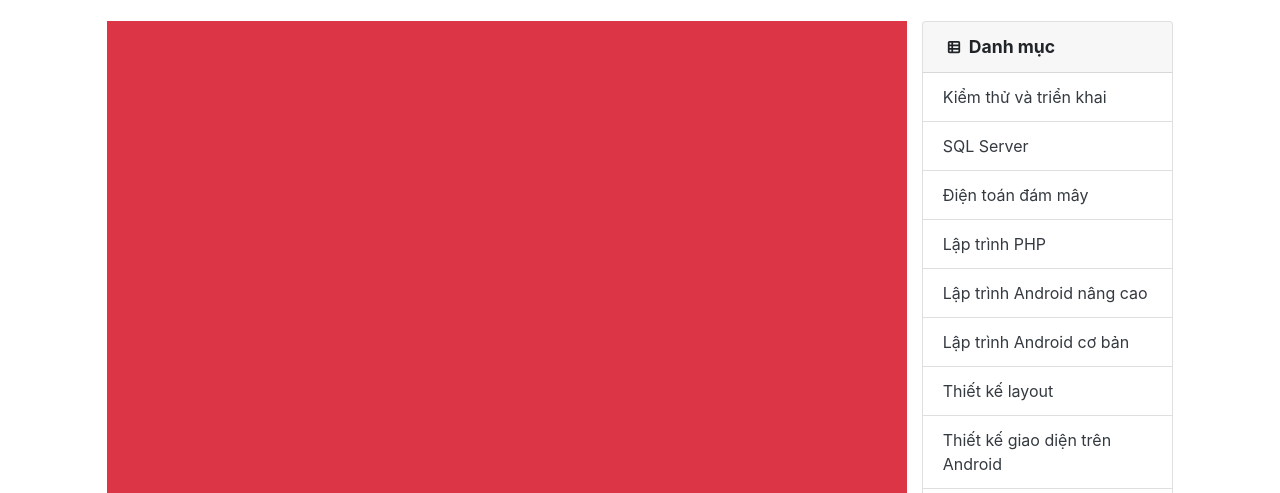
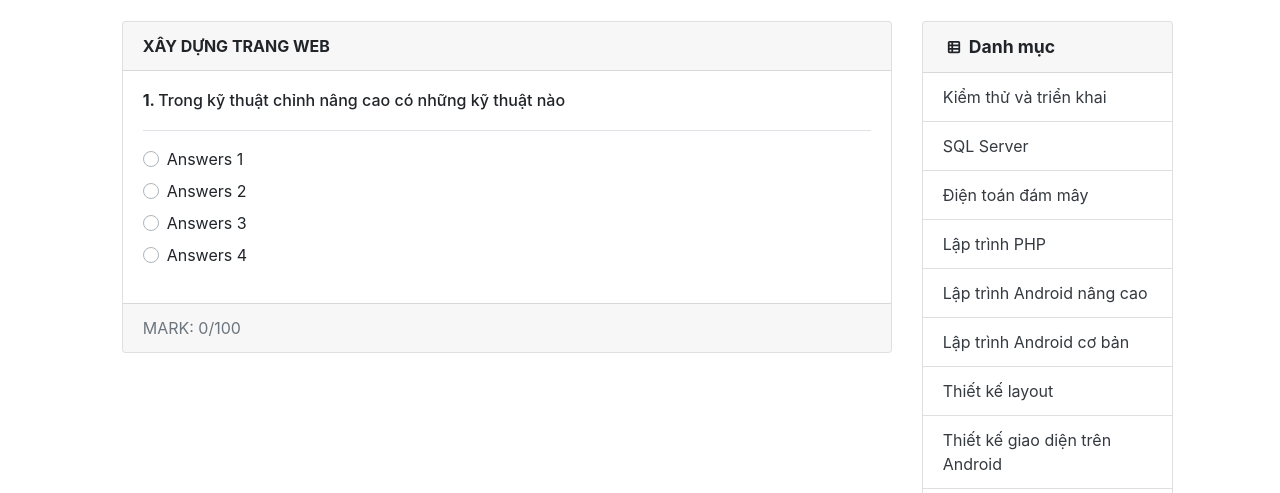
Before and after one commit to lequangphi0611/Web207-front_end_framword-assigment, a plain HTML site: page index.html in a window 1280 px wide. Shown: the part 459-952 px from the top of the page. Drawn offline with Linux system fonts and the light colour scheme.

Commit message:
12:12 23/03/2019

```diff
--- a/css/myStyle.css
+++ b/css/myStyle.css
@@ -67,10 +67,6 @@ li.dropdown:hover>.dropdown-menu {
     padding-right: 0px;
 }
 
-.m-box-left {
-    padding-left: 0px;
-}
-
 .m-box-right .card-header {
     font-size: 1.10rem;
 }
@@ -98,6 +94,10 @@ li.dropdown:hover>.dropdown-menu {
     cursor: pointer;
 }
 
+.test-question-body h6 {
+    padding-bottom: 1.25rem;
+}
+
 
 /* md reposive */
 
--- a/index.html
+++ b/index.html
@@ -67,7 +67,43 @@
             <div class="row">
 
                 <!-- content left -->
-                <div class="col-9 bg-danger m-box-left">
+                <div class="container col-9 m-box-left">
+
+                    <!-- Test -->
+                    <div class="card">
+                        <div class="card-header text-uppercase font-weight-bold">
+                            xây dựng trang web
+                        </div>
+                        <div class="card-body test-question-body">
+                            <h6 class="card-title border-bottom">
+                                <b>1. </b> Trong kỹ thuật chỉnh nâng cao có những kỹ thuật nào
+                            </h6>
+                            <p class="card-text">
+                                <form>
+                                    <div class="custom-control custom-radio mb-2">
+                                        <input type="radio" class="custom-control-input" id="answer1" name="answer">
+                                        <label class="custom-control-label" for="answer1">Answers 1</label>
+                                    </div>
+                                    <div class="custom-control custom-radio mb-2">
+                                        <input type="radio" class="custom-control-input" id="answer2" name="answer">
+                                        <label class="custom-control-label" for="answer2">Answers 2</label>
+                                    </div>
+                                    <div class="custom-control custom-radio mb-2">
+                                        <input type="radio" class="custom-control-input" id="answer3" name="answer">
+                                        <label class="custom-control-label" for="answer3">Answers 3</label>
+                                    </div>
+                                    <div class="custom-control custom-radio">
+                                        <input type="radio" class="custom-control-input" id="answer4" name="answer">
+                                        <label class="custom-control-label" for="answer4">Answers 4</label>
+                                    </div>
+                                </form>
+
+                            </p>
+                        </div>
+                        <div class="card-footer text-muted text-uppercase">
+                            mark: 0/100
+                        </div>
+                    </div>
 
                 </div>
 
```
